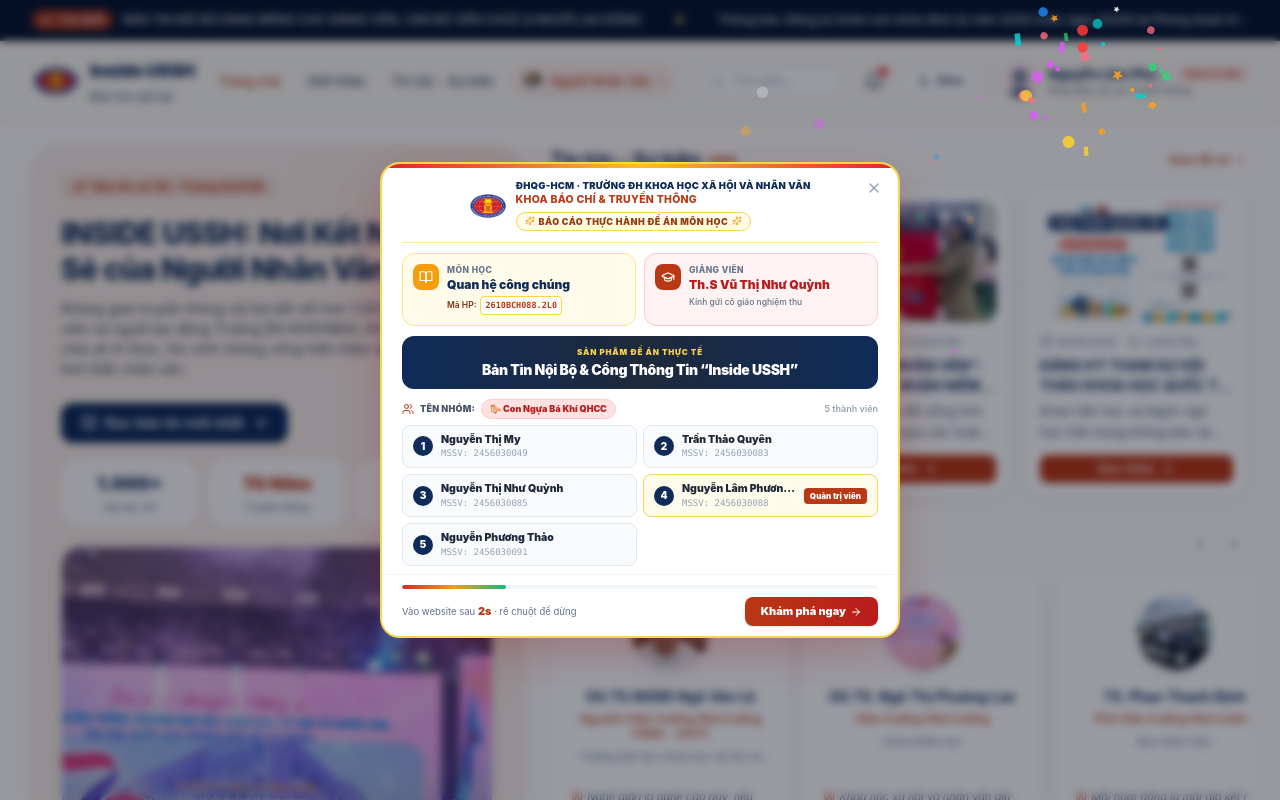
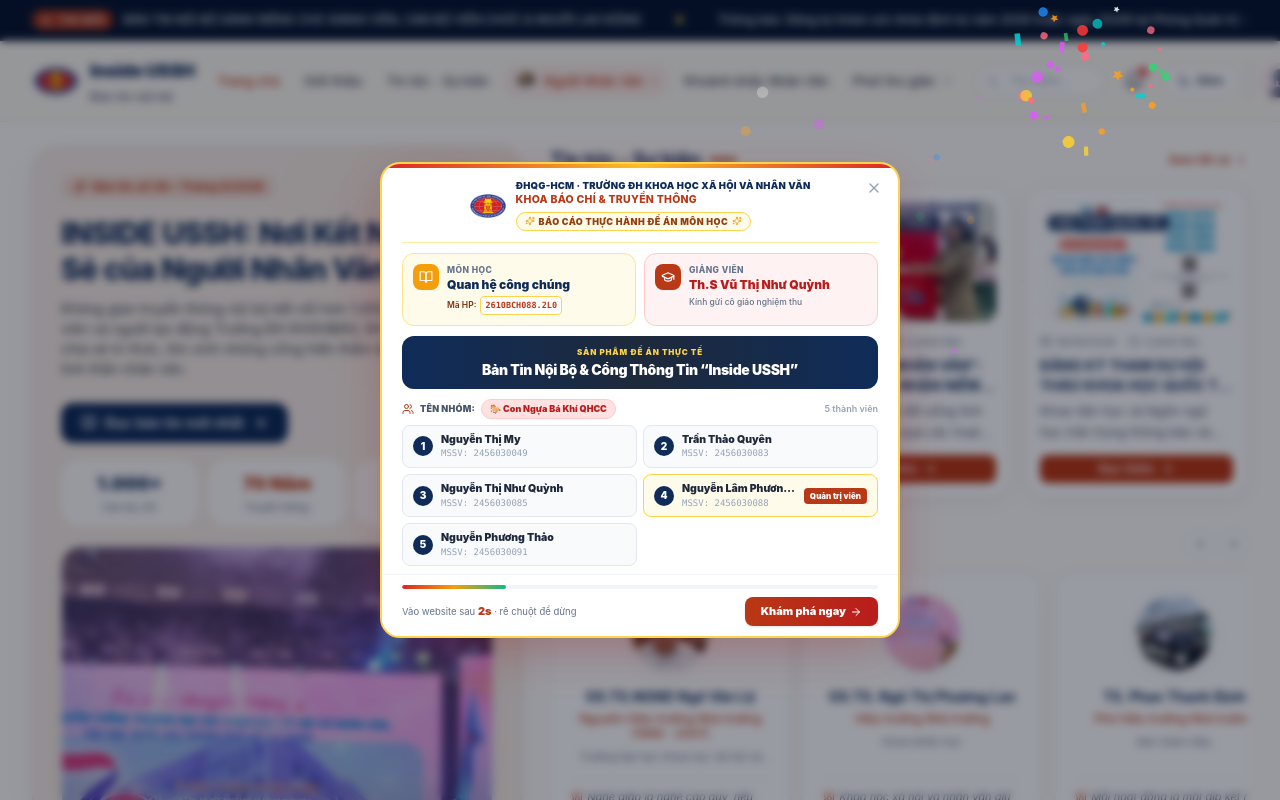
Before and after one commit to nguyenlamphuongthanh267/inside-ussh-portal, a Next.js app: page / in a window 1280 px wide. Shown: the top 800 px of the page. Built offline with nearby package versions, Linux system fonts and the light colour scheme.

Commit message:
fix: header nav no clip, profile inline badge, search compact

```diff
--- a/components/layout/Header.tsx
+++ b/components/layout/Header.tsx
@@ -201,7 +201,7 @@
       }`}
     >
       <div className="max-w-[1440px] mx-auto px-4 sm:px-6 lg:px-8">
-        <div className="flex items-center justify-between gap-2 xl:gap-3 overflow-hidden">
+        <div className="flex items-center gap-2 xl:gap-3">
           {/* Brand Logo & Wordmark */}
           <a
             href="#home"
@@ -230,7 +230,7 @@
           </a>
 
           {/* Desktop Navigation Links */}
-          <nav className="hidden lg:flex items-center gap-0.5 xl:gap-1.5 2xl:gap-2.5 text-xs xl:text-[13px] font-semibold min-w-0 overflow-hidden" aria-label="Menu chính">
+          <nav className="hidden lg:flex items-center justify-center flex-1 gap-0.5 xl:gap-1 2xl:gap-2 text-xs xl:text-[13px] font-semibold px-2" aria-label="Menu chính">
             {NAV_ITEMS.map((item) => {
               const isActive = activeSection === item.href.replace('#', '');
 
@@ -344,7 +344,6 @@
             })}
           </nav>
 
-          {/* Right Actions: Search + Notifications + High Contrast + Profile */}
           <div className="flex items-center gap-2 xl:gap-3 shrink-0">
             {/* Search Input on taskbar with real-time dropdown matching mockup */}
             <div className="hidden md:flex items-center relative" ref={searchRef}>
@@ -359,7 +358,7 @@
                   onFocus={() => setSearchOpen(true)}
                   onClick={() => setSearchOpen(true)}
                   placeholder="Tìm kiếm..."
-                  className="w-28 xl:w-36 2xl:w-44 pl-8 pr-7 py-1.5 bg-white/80 dark:bg-slate-800 border border-slate-300/80 dark:border-slate-700 rounded-full text-xs text-slate-800 dark:text-slate-100 placeholder:text-slate-400 focus:outline-none focus:ring-2 focus:ring-ussh-navy dark:focus:ring-slate-400 focus:w-52 transition-all shadow-xs"
+                  className="w-24 xl:w-32 pl-8 pr-7 py-1.5 bg-white/80 dark:bg-slate-800 border border-slate-300/80 dark:border-slate-700 rounded-full text-xs text-slate-800 dark:text-slate-100 placeholder:text-slate-400 focus:outline-none focus:ring-2 focus:ring-ussh-navy dark:focus:ring-slate-400 focus:w-44 transition-all shadow-xs"
                   aria-label="Tìm kiếm trên trang"
                   aria-expanded={searchOpen}
                 />
@@ -456,12 +455,12 @@
                   className="w-9 h-9 rounded-full object-cover border border-rose-200/90 dark:border-slate-700 shadow-sm bg-rose-50/80 shrink-0"
                 />
               </div>
-              <div className="text-left hidden lg:flex lg:flex-col justify-center max-w-[140px] xl:max-w-[200px] overflow-hidden">
-                <div className="flex items-center gap-1.5">
-                  <span className="text-xs xl:text-[13px] font-extrabold text-ussh-navy dark:text-white leading-tight truncate">
+              <div className="text-left hidden lg:flex lg:flex-col justify-center max-w-[110px] xl:max-w-[160px]">
+                <div className="flex items-center gap-1 min-w-0">
+                  <span className="text-xs font-extrabold text-ussh-navy dark:text-white leading-tight truncate min-w-0">
                     {CURRENT_USER.name}
                   </span>
-                  <span className="px-1.5 py-0.5 text-[9px] font-bold rounded bg-red-100 text-ussh-accent dark:bg-red-950/80 dark:text-red-300 border border-red-200 dark:border-red-900/60 leading-none whitespace-nowrap shrink-0">
+                  <span className="px-1 py-0.5 text-[8px] font-bold rounded bg-red-100 text-ussh-accent border border-red-200 leading-none whitespace-nowrap shrink-0">
                     {CURRENT_USER.role}
                   </span>
                 </div>
```
